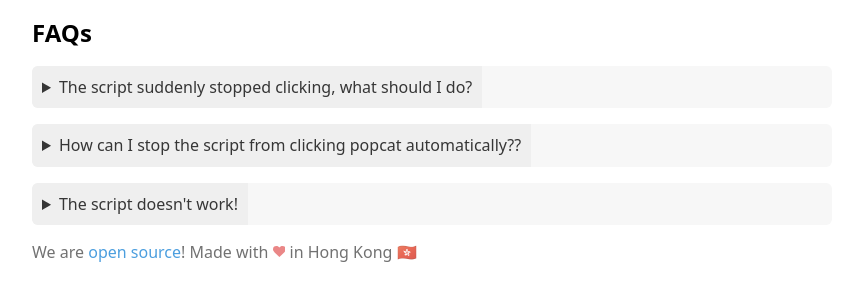
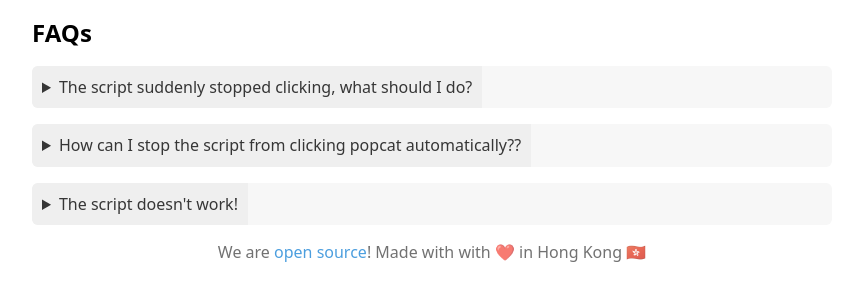
Before and after one commit to DevChrisChan/Popcat.click-Autoclicker, a plain HTML site: page index.html in a window 1280 px wide. Shown: the part 842-1125 px from the top of the page, without its empty margins (208-1071 px from the left). Drawn offline with nearby package versions, Linux system fonts and the light colour scheme.

Commit message:
Update index.html

```diff
--- a/index.html
+++ b/index.html
@@ -49,6 +49,6 @@
   <summary>The script doesn't work!</summary>
     Check if you used the correct script for the correct platform. If it still doesn't work, please let us know at the Issues tab.
 </details>
-<p style="opacity: 0.7; align: center;">We are <a href="https://github.com/DevChrisChan/Popcat.click-Autoclicker/" target="_blank">open source</a>! Made with <svg viewBox="0 0 1792 1792" preserveAspectRatio="xMidYMid meet" xmlns="http://www.w3.org/2000/svg" style="height: 0.8rem;"><path d="M896 1664q-26 0-44-18l-624-602q-10-8-27.5-26T145 952.5 77 855 23.5 734 0 596q0-220 127-344t351-124q62 0 126.5 21.5t120 58T820 276t76 68q36-36 76-68t95.5-68.5 120-58T1314 128q224 0 351 124t127 344q0 221-229 450l-623 600q-18 18-44 18z" fill="#e25555"></path></svg> in Hong Kong 🇭🇰</p>
+<p style="opacity: 0.7;" align="center">We are <a href="https://github.com/DevChrisChan/Popcat.click-Autoclicker/" target="_blank">open source</a>! Made with with ❤️ in Hong Kong 🇭🇰</p>
 </body>
 </html>
```
